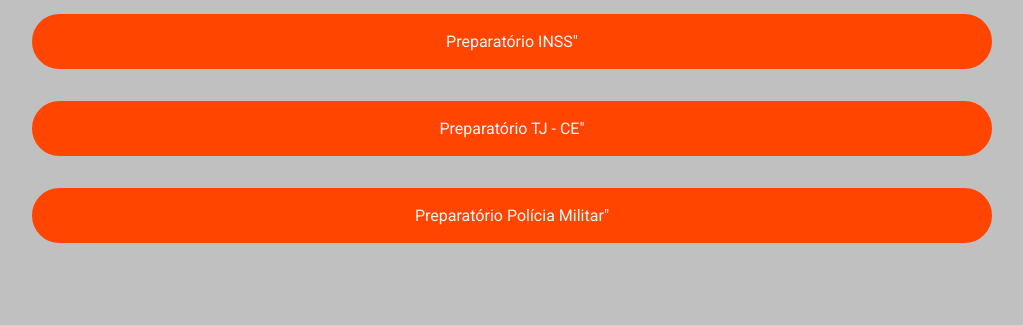
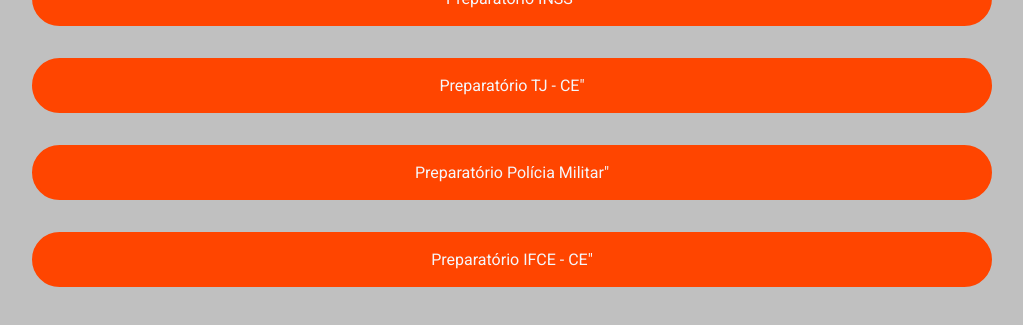
Before and after one commit to ErciliaMaria/QConcursos-Less, a website: page index.html in a window 1280 px wide. Shown: the part 419-744 px from the top of the page, without its empty margins (128-1151 px from the left). Drawn offline with Linux system fonts and the light colour scheme; a web font is replaced by a local one.

Commit message:
Adicionando link curso

```diff
--- a/index.html
+++ b/index.html
@@ -63,6 +63,9 @@
                 <li class="projects-list-item">
                     <a href="">Preparatório Polícia Militar"</a>
                 </li>
+                   <li class="projects-list-item">
+                    <a href="">Preparatório IFCE - CE"</a>
+                </li>
             </ul>
         </nav>
     </div>
```
